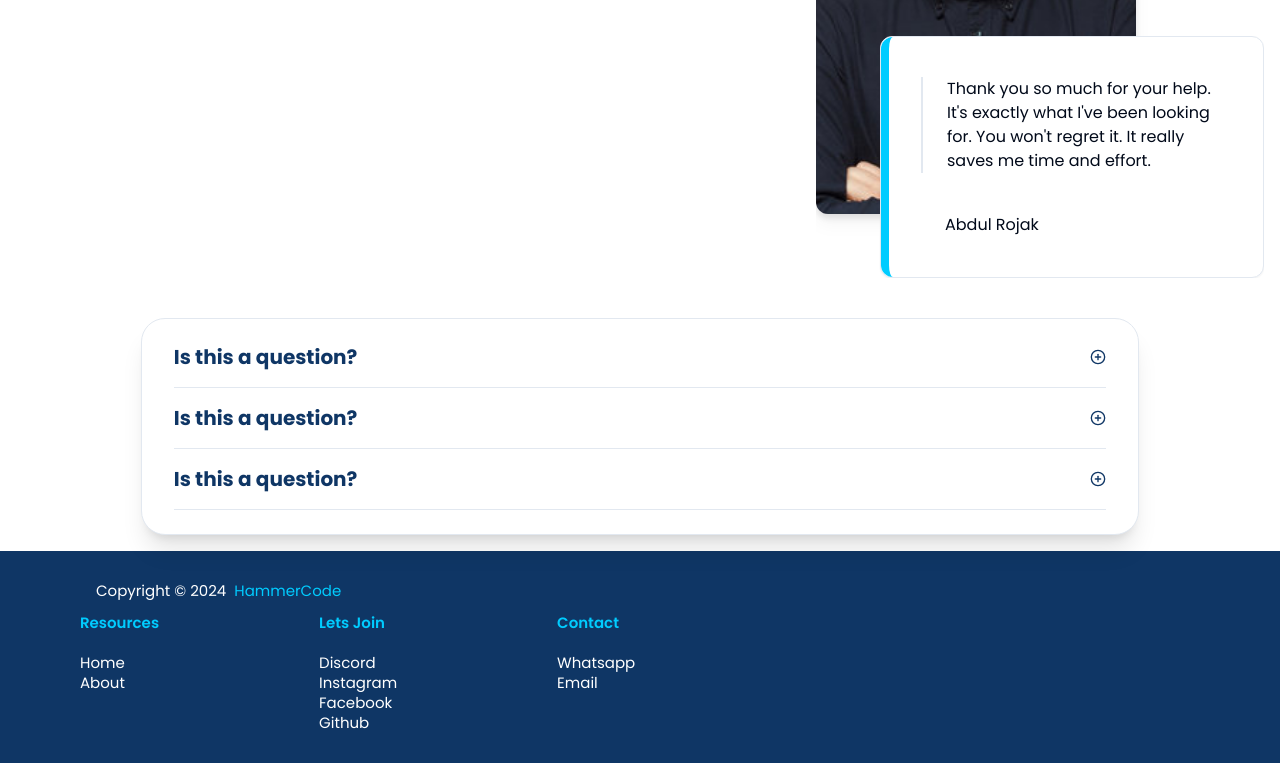
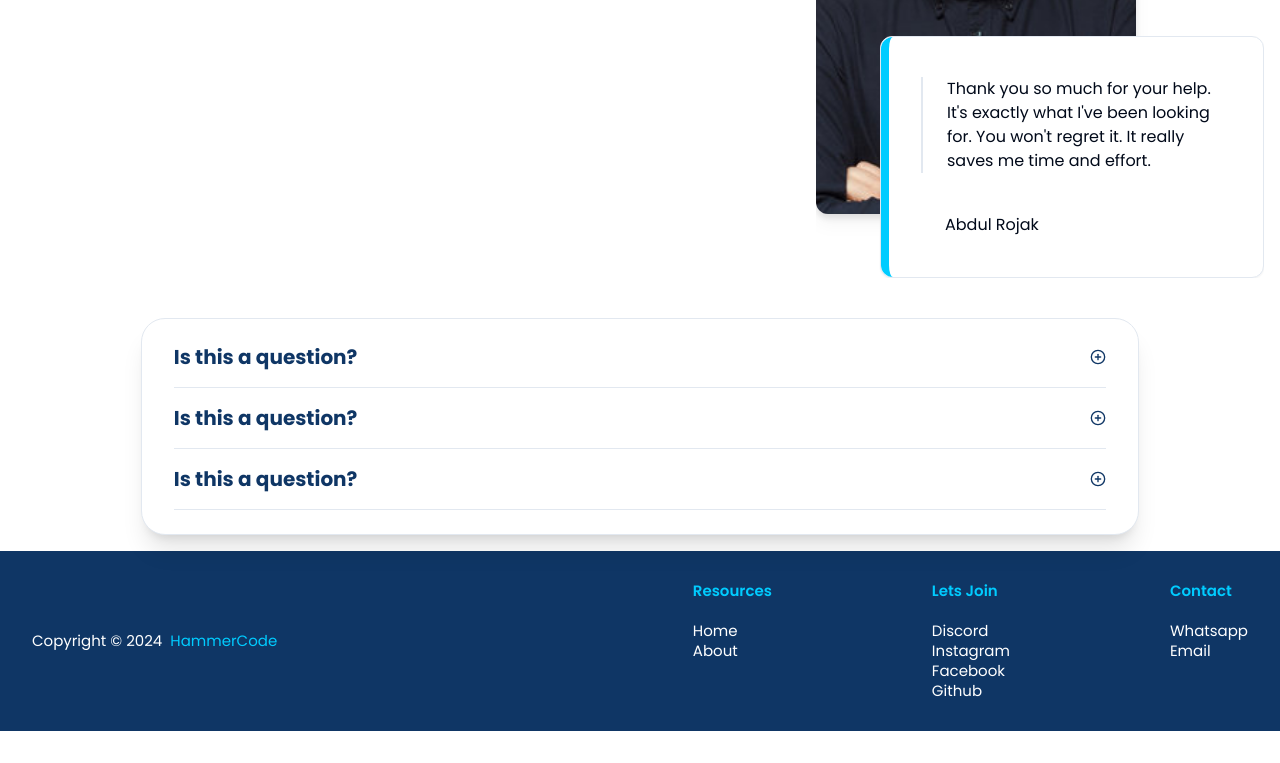
Before and after one commit to hammer-code/lms-fe, a Next.js app: page / in a window 1280 px wide. Shown: the part 2455-3218 px from the top of the page. After the commit the page ends 3186 px from the top, so only its background shows below. Built offline with nearby package versions, Linux system fonts and the light colour scheme.

Commit message:
fix: footer container

```diff
--- a/src/features/Main/components/Footer/index.tsx
+++ b/src/features/Main/components/Footer/index.tsx
@@ -2,8 +2,10 @@ import { FC } from 'react';
 
 const Footer: FC = () => {
   return (
-    <div className="bg-[#0F3665] flex flex-wrap justify-between text-white md:px-20 px-8 py-8 text-xs md:text-[15px] md:flex-row flex-col-reverse gap-6 md:gap-4 ">
-      <div className="container mx-auto px-4 flex gap-2 items-center text-left">
+    <div className="bg-[#0F3665]">
+      <div className="container mx-auto">
+        <div className=" flex flex-wrap justify-between text-white py-8 text-xs md:text-[15px] md:flex-row flex-col-reverse gap-6 md:gap-4 ">
+          <div className="flex gap-2 items-center text-left">
             <span>Copyright &copy; 2024</span>
             <span className="text-primary-blue ">HammerCode</span>
           </div>
@@ -18,7 +20,9 @@ const Footer: FC = () => {
               </div>
             </div>
             <div className="flex flex-col gap-2">
-          <h1 className="font-semibold md:mb-4 text-primary-blue">Lets Join</h1>
+              <h1 className="font-semibold md:mb-4 text-primary-blue">
+                Lets Join
+              </h1>
               <div className="flex flex-col gap-1">
                 <p>Discord</p>
                 <p>Instagram</p>
@@ -27,10 +31,14 @@ const Footer: FC = () => {
               </div>
             </div>
             <div className="flex flex-col gap-2">
-          <h1 className="font-semibold md:mb-4 text-primary-blue">Contact</h1>
+              <h1 className="font-semibold md:mb-4 text-primary-blue">
+                Contact
+              </h1>
               <div className="flex flex-col gap-1">
                 <p>Whatsapp</p>
                 <p>Email</p>
+              </div>
+            </div>
           </div>
         </div>
       </div>
```
Lines whose indentation alone changed are shown as unchanged.
